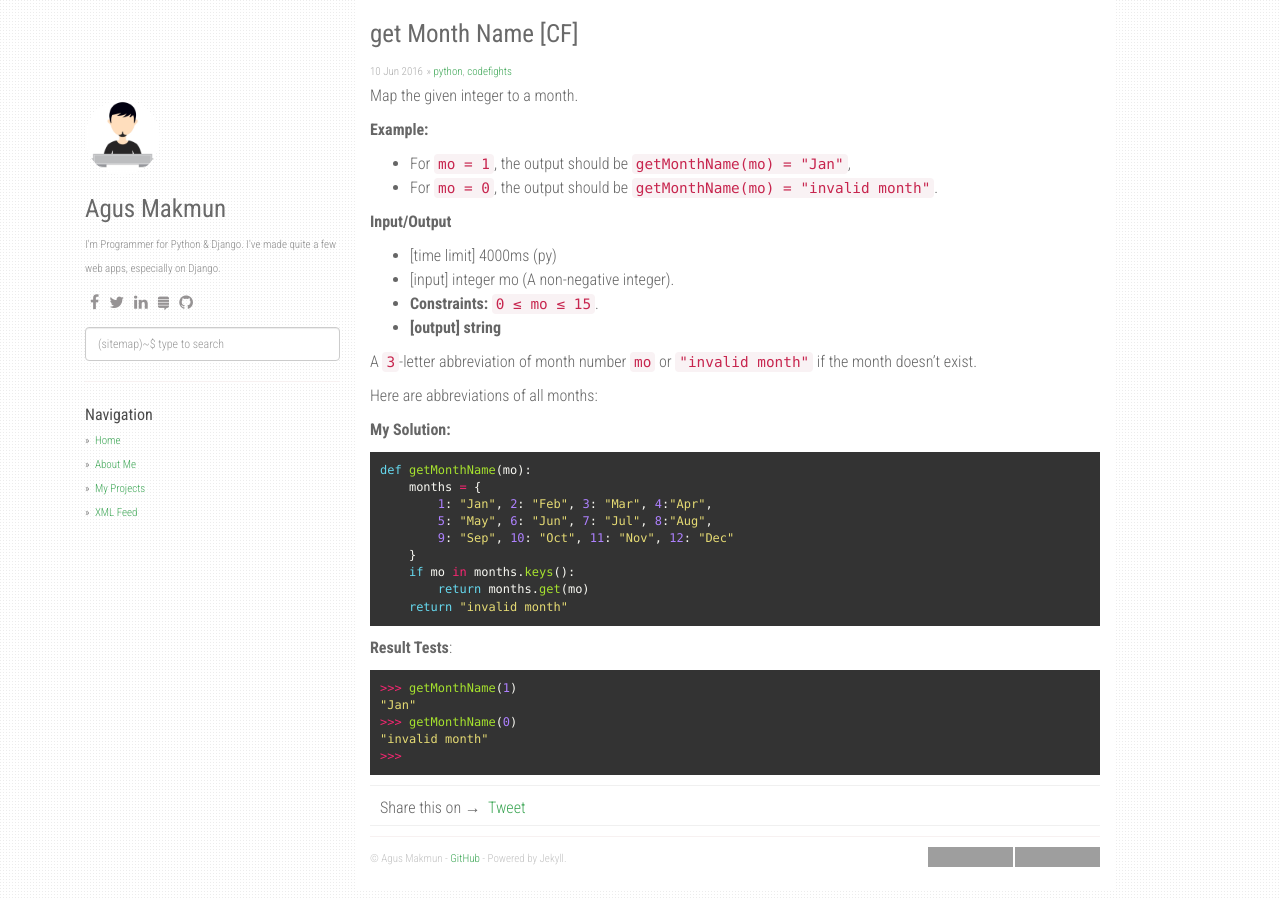
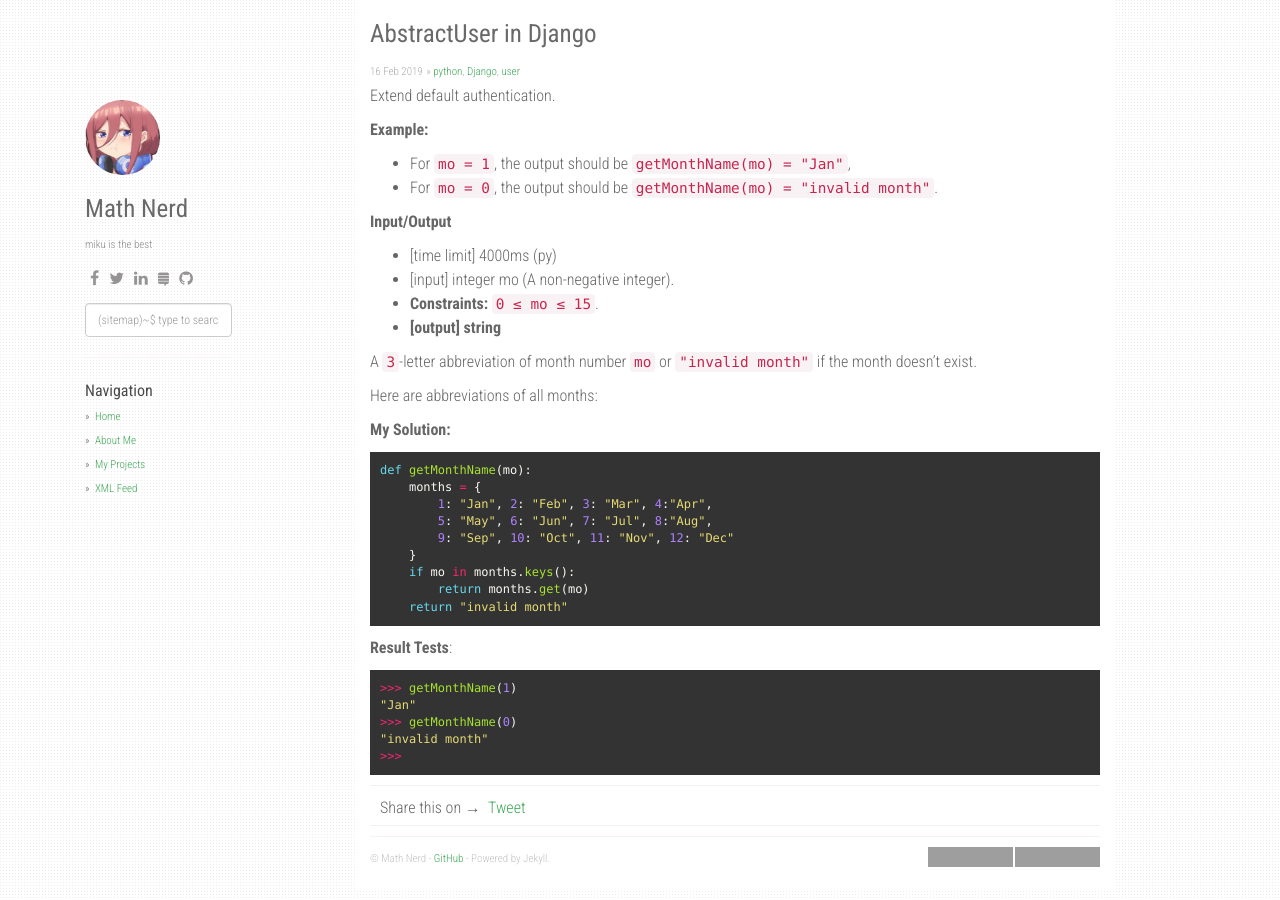
Before and after one commit to AbelNTU/AbelNTU.github.io, a Jekyll site: the page built from _posts/2016-06-11-get-month-name-cf.md, in a window 1280 px wide. Built offline with Jekyll 4.4.1, drawn with Linux system fonts in a browser that asks for light colours; nearby versions of some CDN libraries; comment, search, counter and statistics services are not loaded; grey boxes are pictures that could not be loaded.

Commit message:
miku is the best

```diff
--- a/_config.yml
+++ b/_config.yml
@@ -1,8 +1,8 @@
 title: Stack Problems
-description: My Personal Stack Problems
-author: Agus Makmun
-github: https://github.com/agusmakmun
-about: I'm Programmer for Python & Django. I've made quite a few web apps, especially on Django.
+description: Problems collections
+author: Math Nerd
+github: https://github.com/AbelNTU
+about: miku is the best
 disqus_shortname: stackproblems
 google_analytics: UA-XXXXXXXX-Y
 avatar_url: /static/img/avatar.jpg
@@ -25,7 +25,7 @@ social:
     - icon: fa-stack-exchange
       link: "#"
     - icon: fa-github
-      link: "https://github.com/agusmakmun"
+      link: "https://github.com/AbelNTU"
 
 share:
   twitter_username: github.io
@@ -39,7 +39,7 @@ urls:
     - text: XML Feed
       url: /feed.xml
 
-url: "https://agusmakmun.github.io"
+url: "https://abelntu.github.io"
 baseurl: ""
 paginate: 20
 per_page: 20
--- a/_posts/2016-06-11-get-month-name-cf.md
+++ b/_posts/2016-06-11-get-month-name-cf.md
@@ -1,11 +1,11 @@
 ---
 layout: post
-title:  "get Month Name [CF]"
-date:   2016-06-11 03:43:45 +0700
-categories: [python, codefights]
+title:  "AbstractUser in Django"
+date:   2019-02-17 03:43:45 +0700
+categories: [python, Django, user]
 ---
 
-Map the given integer to a month.
+Extend default authentication.
 
 **Example:**
 
```
Also changed, not shown: about.md (+2 -2 lines), static/img/avatar.jpg.
